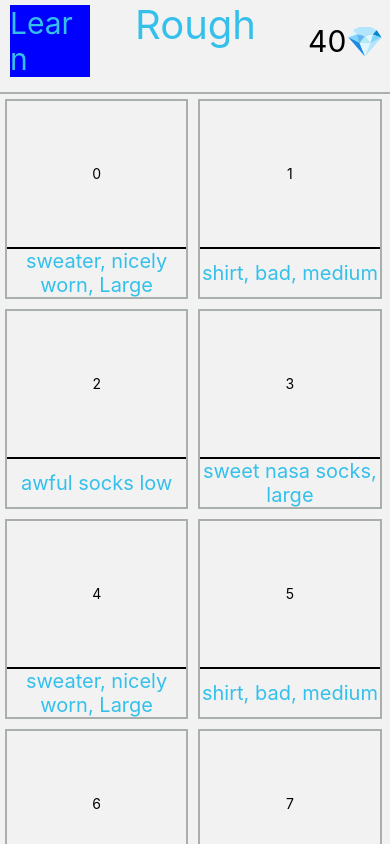
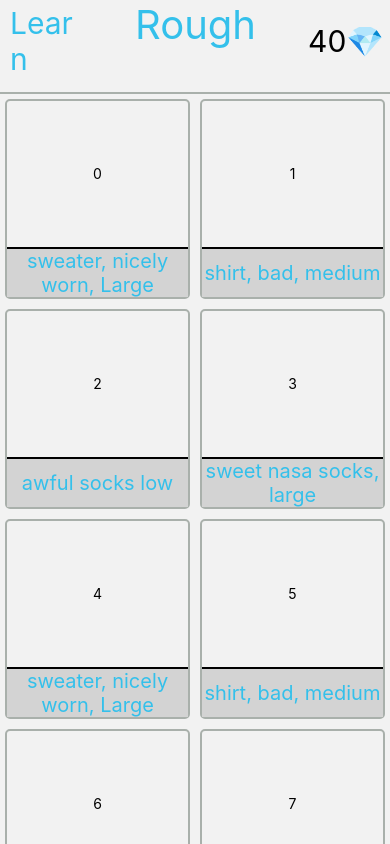
Before and after one commit to 1112luke/Rough, a React Native app: screen /Home in a window 390 px wide. Shown: the top 844 px of the page. Built offline with nearby package versions, Linux system fonts and the light colour scheme.

Commit message:
made a few changes

```diff
--- a/Components/Topbar.js
+++ b/Components/Topbar.js
@@ -1,26 +1,34 @@
 import { View, Text, StyleSheet, Pressable } from "react-native";
-import global from "../style.js"
+import global from "../style.js";
 
-export function Topbar({navigation}) {
-
-    function handleBack(){
+export function Topbar({ navigation }) {
+    function handleBack() {
         navigation.navigate("Login");
-        console.log("clicked")
+        console.log("clicked");
     }
 
     return (
         <>
             <View style={styles.container}>
                 <View style={styles.left}>
-                    <Pressable onpress = {handleBack} style = {{backgroundColor:"blue"}}>
-                        <Text style = {[global.text, {fontSize: 30}]}>Learn</Text>
+                    <Pressable onPress={handleBack}>
+                        <Text style={[global.text, { fontSize: 30 }]}>
+                            Learn
+                        </Text>
                     </Pressable>
                 </View>
                 <View style={styles.middle}>
-                    <Text style = {[global.text, {fontSize: 40, textAlign: "center"}]}>Rough</Text>
+                    <Text
+                        style={[
+                            global.text,
+                            { fontSize: 40, textAlign: "center" },
+                        ]}
+                    >
+                        Rough
+                    </Text>
                 </View>
                 <View style={[styles.right]}>
-                    <Text style = {{fontSize: 30}}>40💎</Text>
+                    <Text style={{ fontSize: 30 }}>40💎</Text>
                 </View>
             </View>
         </>
@@ -35,9 +43,9 @@ const styles = StyleSheet.create({
         paddingBottom: 10,
     },
     left: {
-        padding:5,
+        padding: 5,
         paddingLeft: 10,
-        flex:1,
+        flex: 1,
     },
     middle: {
         float: "left",
--- a/Pages/Home/Listingbox.js
+++ b/Pages/Home/Listingbox.js
@@ -1,15 +1,25 @@
 import { View, Text, StyleSheet } from "react-native";
-import global from "../../style.js"
+import global from "../../style.js";
 
 export function Listingbox(props) {
     return (
         <>
-            <View style={styles.container}>
-                <View style={styles.top}>
-                    <Text style = {{margin: 40}}>{props.image}</Text>
-                </View>
-                <View style={styles.bottom}>
-                    <Text style = {[global.text, {fontSize: 20, textAlign: "center"}]}>{props.text}</Text>
+            {/*use outer view to allow flex display to function properly with the margin*/}
+            <View style={styles.outer}>
+                <View style={styles.container}>
+                    <View style={styles.top}>
+                        <Text style={{ margin: 40 }}>{props.image}</Text>
+                    </View>
+                    <View style={styles.bottom}>
+                        <Text
+                            style={[
+                                global.text,
+                                { fontSize: 20, textAlign: "center" },
+                            ]}
+                        >
+                            {props.text}
+                        </Text>
+                    </View>
                 </View>
             </View>
         </>
@@ -17,24 +27,27 @@ export function Listingbox(props) {
 }
 
 const styles = StyleSheet.create({
+    outer: {
+        flexBasis: "50%",
+    },
     container: {
         flexDirection: "column",
-        margin:5,
-        borderWidth:2,
+        margin: 5,
+        borderWidth: 2,
+        borderRadius: 5,
         borderColor: "#a9b0ab",
-        height:200,
-        boxSizing: "border-box",
-        flexBasis: "47%",
+        height: 200,
     },
     top: {
         justifyContent: "center",
         alignItems: "center",
         borderBottomWidth: 2,
-        flex:3,
+        flex: 3,
     },
     bottom: {
         justifyContent: "center",
         alignItems: "center",
         flex: 1,
-    }
+        backgroundColor: "lightgray",
+    },
 });
--- a/Pages/Login/Loginform.js
+++ b/Pages/Login/Loginform.js
@@ -1,30 +1,36 @@
 import { Text, StyleSheet, TextInput } from "react-native";
-import { useState } from "react";
+import { useState, useEffect } from "react";
 import { Goodbutton } from "../../Components/Goodbutton";
 
 export function Loginform(props) {
     const [id, setid] = useState("");
     const [pass, setpass] = useState("");
 
+    useEffect(() => {
+        props.seterror("");
+    }, [pass]);
+
+    useEffect(() => {
+        props.seterror("");
+    }, [id]);
+
     function handleSignIn() {
         console.log(id, pass);
-    if(pass == "" && id == ""){
+        if (pass == "" && id == "") {
             props.seterror("both");
-    }
-    else if(id == ""){
+        } else if (id == "") {
             props.seterror("id");
-    }
-    else if(pass == ""){
-      props.seterror("pass")
+        } else if (pass == "") {
+            props.seterror("pass");
         }
 
         //successful login
-    else{
+        else {
             setid("");
             setpass("");
             props.seterror("");
             props.navigation.navigate("Home");
-    };
+        }
     }
 
     return (
@@ -33,7 +39,11 @@ export function Loginform(props) {
                 SIGN IN
             </Text>
             <TextInput
-        style={[styles.input, (props.errorid == "both" || props.errorid == "id") && styles.invalid]}
+                style={[
+                    styles.input,
+                    (props.errorid == "both" || props.errorid == "id") &&
+                        styles.invalid,
+                ]}
                 value={id}
                 placeholder="Notre Dame NetID"
                 onChangeText={(newText) => {
@@ -41,14 +51,18 @@ export function Loginform(props) {
                 }}
             />
             <TextInput
-        style={[styles.input, (props.errorid == "both" || props.errorid == "pass") && styles.invalid]}
+                style={[
+                    styles.input,
+                    (props.errorid == "both" || props.errorid == "pass") &&
+                        styles.invalid,
+                ]}
                 value={pass}
                 placeholder="Password"
                 onChangeText={(newText) => {
                     setpass(newText);
                 }}
             />
-      <Goodbutton onpress = {handleSignIn}></Goodbutton>
+            <Goodbutton onpress={handleSignIn}></Goodbutton>
             <Text style={{ fontSize: 10, color: "grey", marginTop: 5 }}>
                 Forgot Password?
             </Text>
@@ -68,7 +82,7 @@ const styles = StyleSheet.create({
         width: 300,
         marginTop: 10,
     },
-  invalid:{
+    invalid: {
         borderColor: "red",
-  }
+    },
 });
```
Also changed, not shown: Pages/Home/Home.js (+3 -16 lines). Lines whose indentation alone changed are shown as unchanged.
